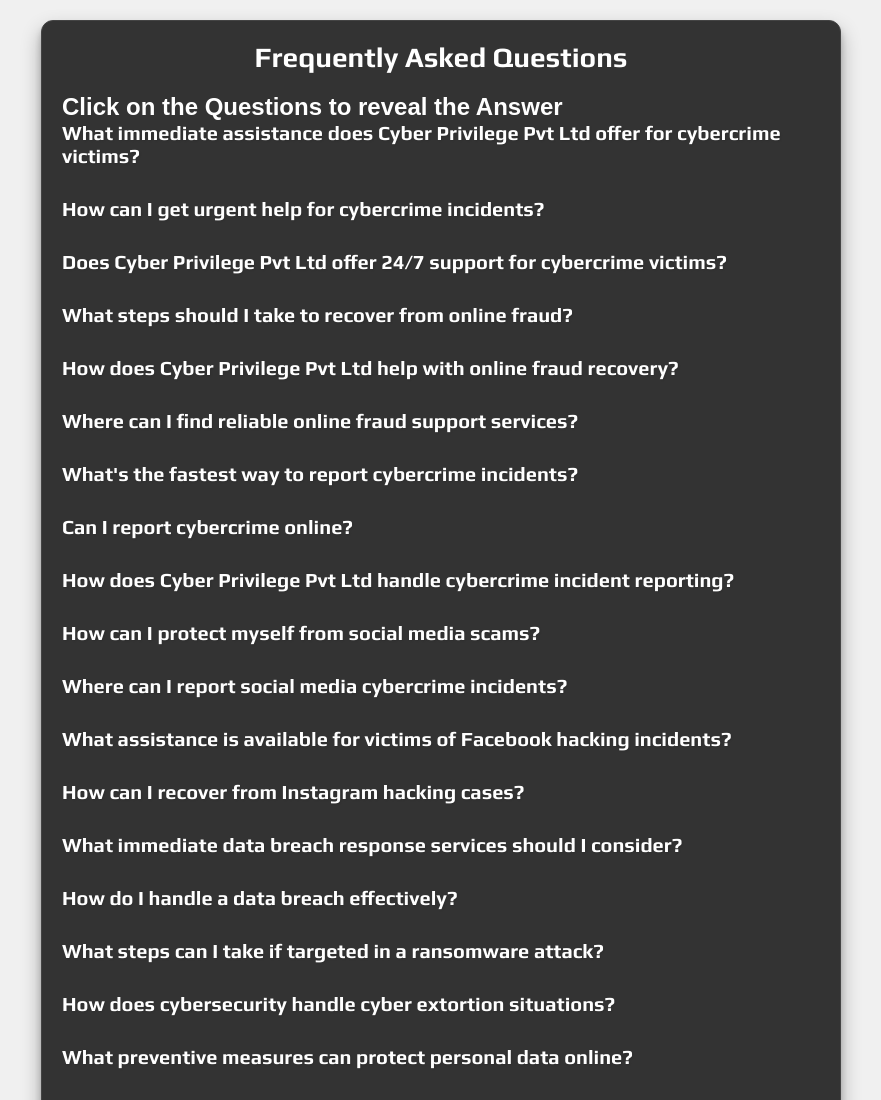
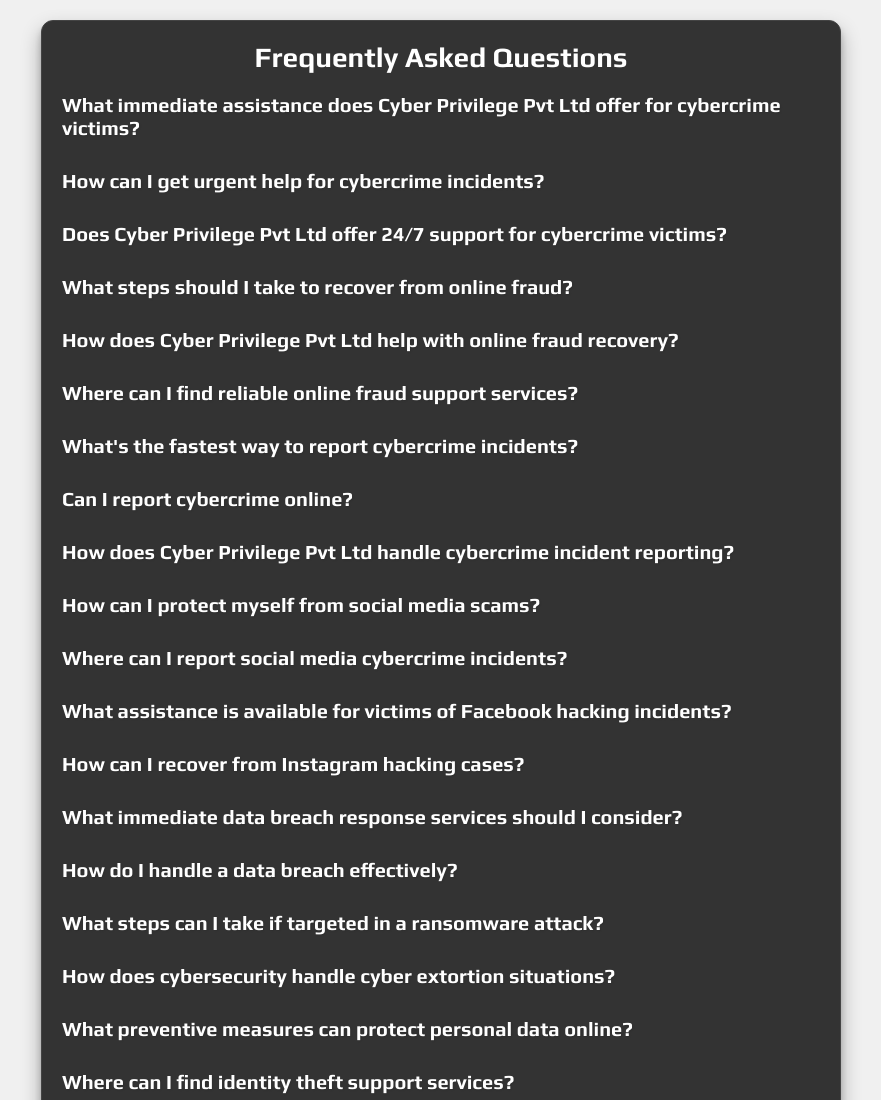
Before and after one commit to Himanshutadse114/Faq, a plain HTML site: page index.html in a window 1280 px wide. Shown: the top 1100 px of the page, without its empty margins (199-1080 px from the left). Drawn offline with Linux system fonts and the light colour scheme.

Commit message:
Update index.html

```diff
--- a/index.html
+++ b/index.html
@@ -10,7 +10,7 @@
 <body>
     <div class="faq-container">
         <h1>Frequently Asked Questions</h1>
-        <h2>Click on the Questions to reveal the Answer</h2>
+
        <div class="faq-item">
     <h2 class="faq-question">What immediate assistance does Cyber Privilege Pvt Ltd offer for cybercrime victims?</h2>
     <p class="faq-answer">Cyber Privilege Pvt Ltd provides immediate support and guidance to victims of cybercrimes such as hacking, fraud, and data breaches, ensuring rapid recovery and protection.</p>
```
